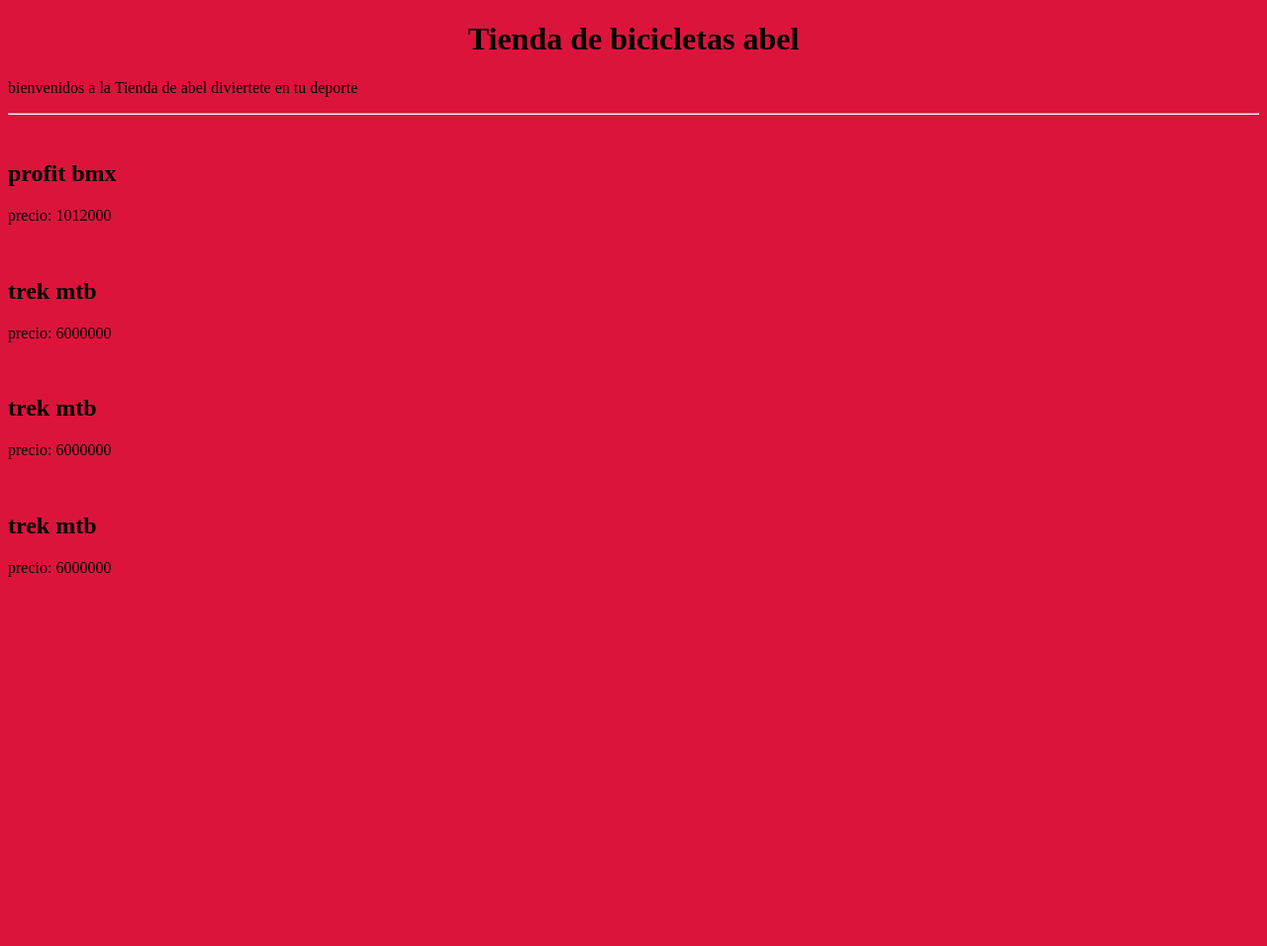
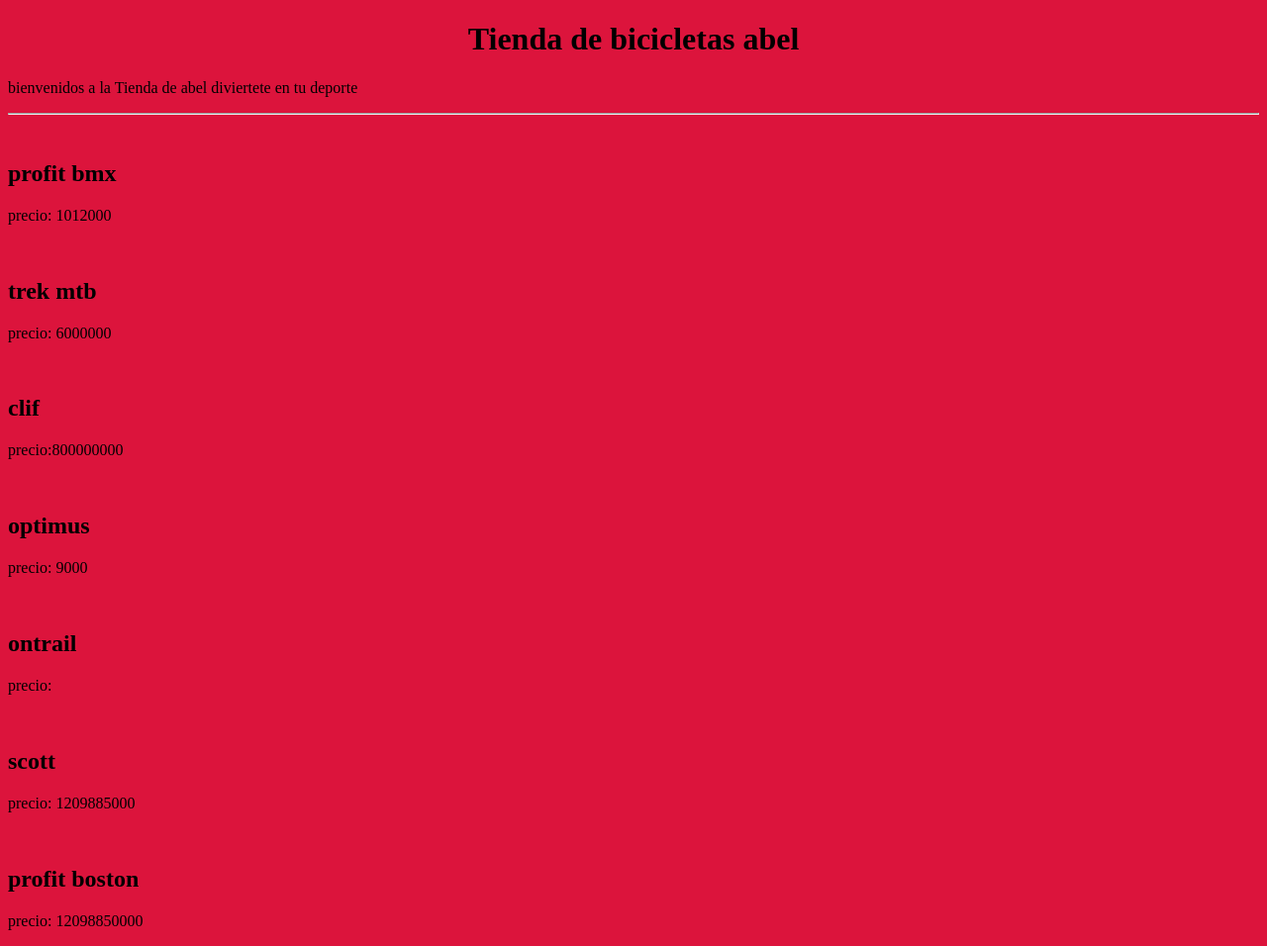
Before and after one commit to programadorbmx/1_primera_pagina_web, a plain HTML site: page index.html in a window 1280 px wide. Shown: the whole page at 99% size. Before the commit the page ends 800 px from the top, so only its background shows below. Drawn offline with Linux system fonts and the light colour scheme.

Commit message:
agregue nuevos productos

```diff
--- a/index.html
+++ b/index.html
@@ -22,13 +22,28 @@
     </div>
     <div>
         <img src="" alt="">
-        <h2>trek mtb</h2>
-        <p>precio: 6000000</p>
-    </div>
+        <h2>clif</h2>
+        <p>precio:800000000 </p>
+   </div>
     <div>
         <img src="" alt="">
-        <h2>trek mtb</h2>
-        <p>precio: 6000000</p>
+        <h2>optimus</h2>
+        <p>precio: 9000</p>
     </div>
-</body>
+
+    <div>
+        <img src="" alt="">
+        <h2>ontrail</h2>
+        <p>precio: </p>
+    </div>    <div>   <div>
+        <img src="" alt="">
+        <h2>scott</h2>
+        <p>precio: 1209885000 </p>
+    </div>    <div>
+        <img src="" alt="">
+        <h2>profit boston</h2>
+        <p>precio: 12098850000 </p>
+    </div>
+
+    </body>
 </html>
```
